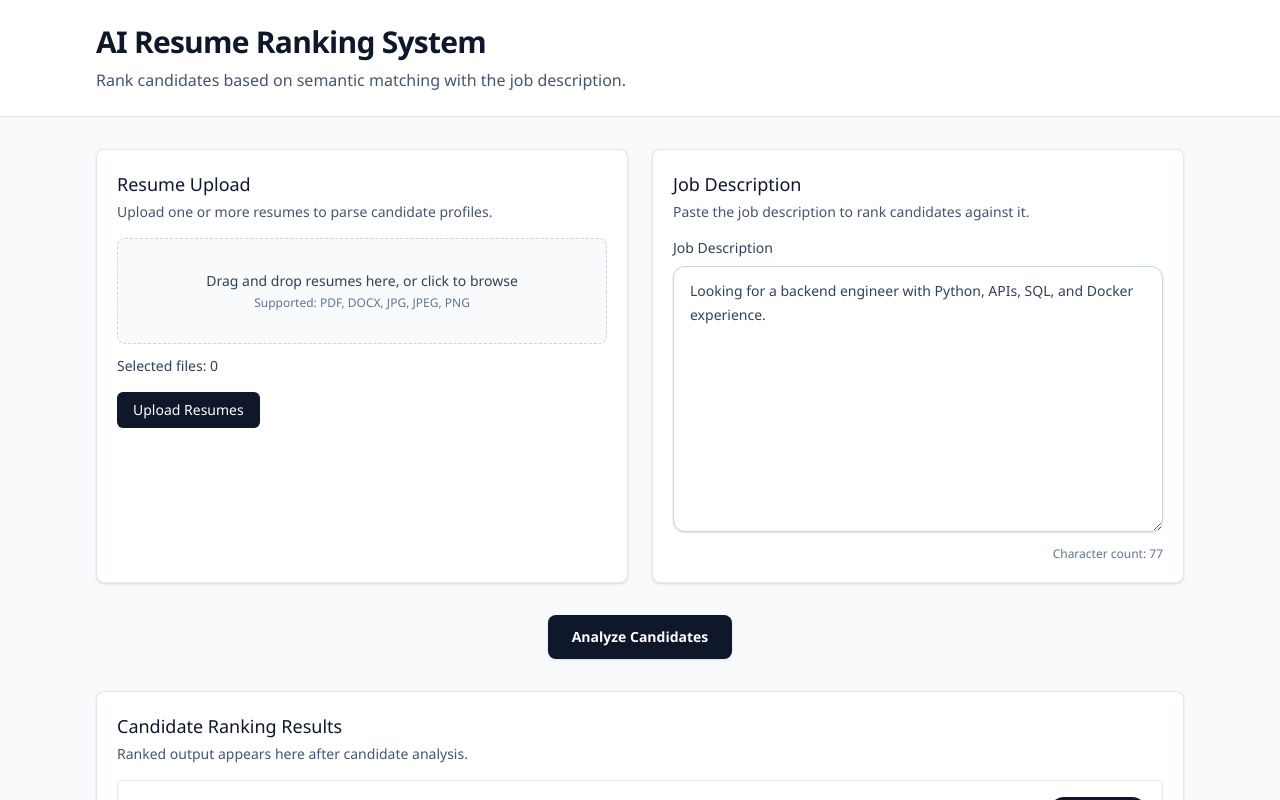
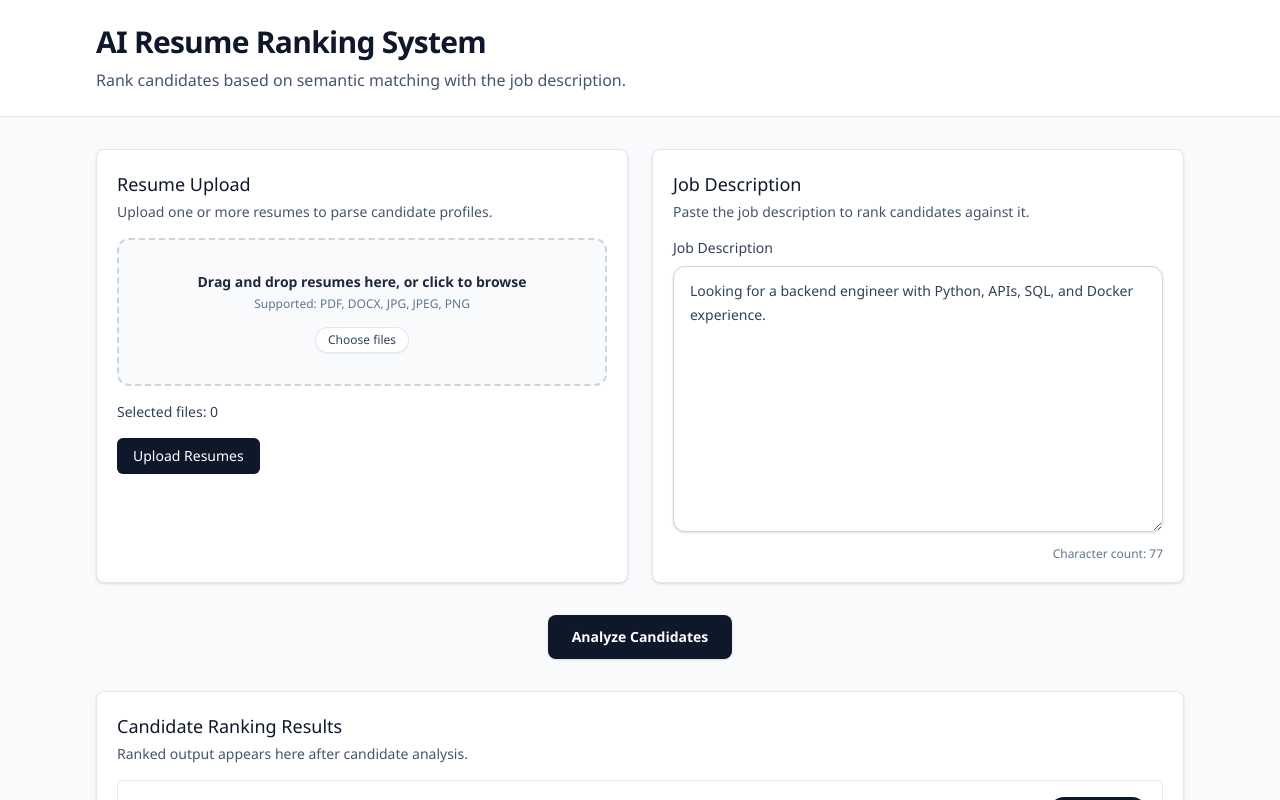
Before and after one commit to meenakshiks247/Smart-Talent-Selection-Engine, a React app in the folder frontend/: page / in a window 1280 px wide. Shown: the top 800 px of the page. Built offline with nearby package versions, Linux system fonts and the light colour scheme; the HTML template or start-up script is replaced by a standard one.

Commit message:
feat: improve resume uploader interactions

```diff
--- a/frontend/src/components/ResumeUploader.jsx
+++ b/frontend/src/components/ResumeUploader.jsx
@@ -14,16 +14,28 @@ function ResumeUploader({ onFilesChange }) {
   const inputRef = useRef(null)
   const [files, setFiles] = useState([])
   const [validationMessage, setValidationMessage] = useState('')
+  const [isDragging, setIsDragging] = useState(false)
 
   function handleInputChange(event) {
     const selectedFiles = Array.from(event.target.files || [])
     processSelectedFiles(selectedFiles)
+    event.target.value = ''
   }
 
   function handleDrop(event) {
     event.preventDefault()
+    setIsDragging(false)
     const droppedFiles = Array.from(event.dataTransfer.files || [])
     processSelectedFiles(droppedFiles)
+  }
+
+  function handleDragOver(event) {
+    event.preventDefault()
+    setIsDragging(true)
+  }
+
+  function handleDragLeave() {
+    setIsDragging(false)
   }
 
   function processSelectedFiles(selectedFiles) {
@@ -47,11 +59,28 @@ function ResumeUploader({ onFilesChange }) {
     if (invalidNames.length > 0) {
       setValidationMessage(`Unsupported file type: ${invalidNames.join(', ')}`)
     } else {
-      setValidationMessage('')
+      setValidationMessage(validFiles.length > 0 ? `${validFiles.length} file(s) ready to upload.` : '')
     }
 
     if (typeof onFilesChange === 'function') {
       onFilesChange(validFiles)
+    }
+  }
+
+  function handleBrowseClick() {
+    inputRef.current?.click()
+  }
+
+  function handleClearFiles() {
+    setFiles([])
+    setValidationMessage('')
+
+    if (inputRef.current) {
+      inputRef.current.value = ''
+    }
+
+    if (typeof onFilesChange === 'function') {
+      onFilesChange([])
     }
   }
 
@@ -66,20 +95,46 @@ function ResumeUploader({ onFilesChange }) {
         className="hidden"
       />
 
-      <button
-        type="button"
-        onClick={() => inputRef.current?.click()}
+      <div
+        role="button"
+        tabIndex={0}
+        onClick={handleBrowseClick}
+        onKeyDown={(event) => {
+          if (event.key === 'Enter' || event.key === ' ') {
+            event.preventDefault()
+            handleBrowseClick()
+          }
+        }}
         onDrop={handleDrop}
-        onDragOver={(event) => event.preventDefault()}
-        className="w-full rounded-lg border border-dashed border-slate-300 bg-slate-50 px-4 py-8 text-center transition hover:border-slate-400 hover:bg-slate-100"
+        onDragOver={handleDragOver}
+        onDragLeave={handleDragLeave}
+        className={`w-full cursor-pointer rounded-xl border-2 border-dashed px-4 py-8 text-center transition sm:px-6 ${
+          isDragging
+            ? 'border-slate-900 bg-slate-100'
+            : 'border-slate-300 bg-slate-50 hover:border-slate-400 hover:bg-slate-100'
+        }`}
       >
-        <span className="block text-sm font-medium text-slate-700">
+        <span className="block text-sm font-semibold text-slate-800">
           Drag and drop resumes here, or click to browse
         </span>
         <span className="mt-1 block text-xs text-slate-500">Supported: PDF, DOCX, JPG, JPEG, PNG</span>
-      </button>
+        <span className="mt-4 inline-flex rounded-full bg-white px-3 py-1 text-xs font-medium text-slate-700 shadow-sm ring-1 ring-slate-200">
+          Choose files
+        </span>
+      </div>
 
-      <p className="mt-3 text-sm font-medium text-slate-700">Selected files: {files.length}</p>
+      <div className="mt-4 flex flex-wrap items-center justify-between gap-3">
+        <p className="text-sm font-medium text-slate-700">Selected files: {files.length}</p>
+        {files.length > 0 ? (
+          <button
+            type="button"
+            onClick={handleClearFiles}
+            className="text-sm font-medium text-slate-600 transition hover:text-slate-900"
+          >
+            Clear files
+          </button>
+        ) : null}
+      </div>
 
       {validationMessage ? <p className="mt-1 text-sm text-rose-600">{validationMessage}</p> : null}
 
```
